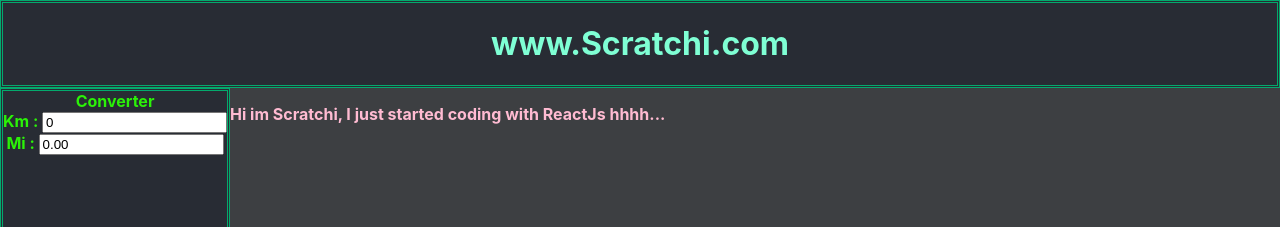
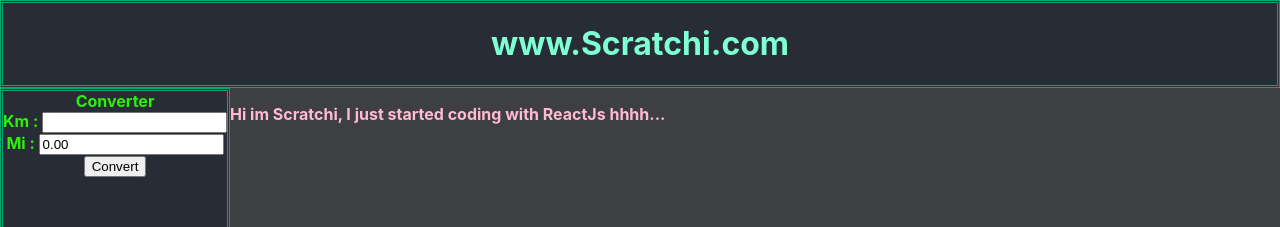
Before and after one commit to CHAKFI/ReactJs-Certif, a React (Create React App) app: page / in a window 1280 px wide. Shown: the top 227 px of the page. Built offline with nearby package versions, Linux system fonts and the light colour scheme.

Commit message:
convert km to mi using a button convert (onClick event)

```diff
--- a/src/Functions.js
+++ b/src/Functions.js
@@ -1,4 +1,4 @@
-import React, {useState} from 'react';
+import React, {useState, useRef} from 'react';
 
 // Property Function 1
 export function Att1(props){
@@ -51,15 +51,22 @@
 export function Converter (){
 
     var calc = 0.00;
+
     // 1 km = 0.621371 miles (constant)
     const mi = 0.621371;
+
+    const inputRef = useRef(null);
 
     // Initiallize _km with 0.00 value
     const [_km, setKm] = useState(0.00);
 
-    function _setKm (k){
-      setKm(k.target.value);
+    function handleClick (){
+      setKm(inputRef.current.value);
     }
+
+    // function handleChange (k){
+    //   setKm(k.target.value);
+    // }
 
     // process function convert from km to miles and return result
     function process (_km){
@@ -73,9 +80,9 @@
     return (
       <div id="conv">
         Converter<br/>
-        Km : <input type="text" value={_km} onChange={_setKm} /><br/>
+        Km : <input type="text" ref={inputRef} name="kilo"/><br/>
         Mi : <input type="text" value={process(_km)} /><br/>
-
+             <button onClick={handleClick} > Convert </button>
       </div>
     );
 
```
